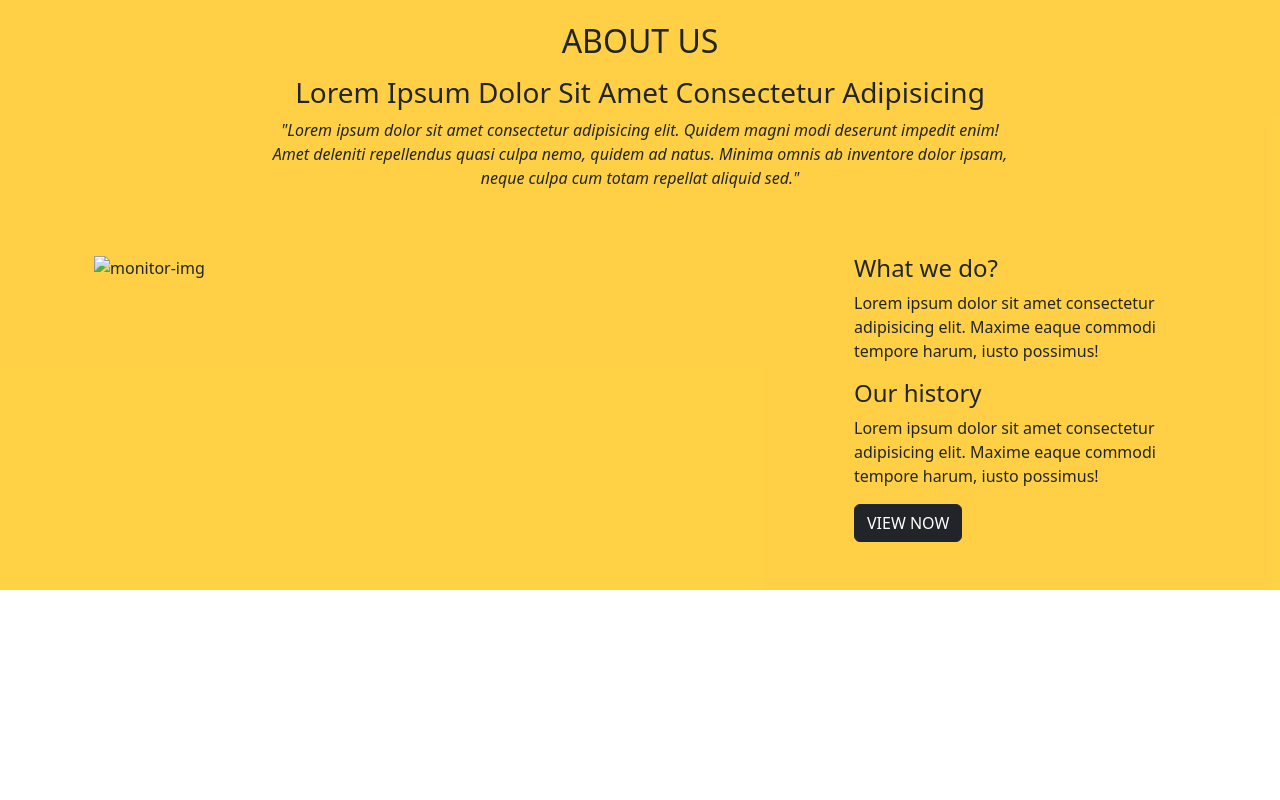
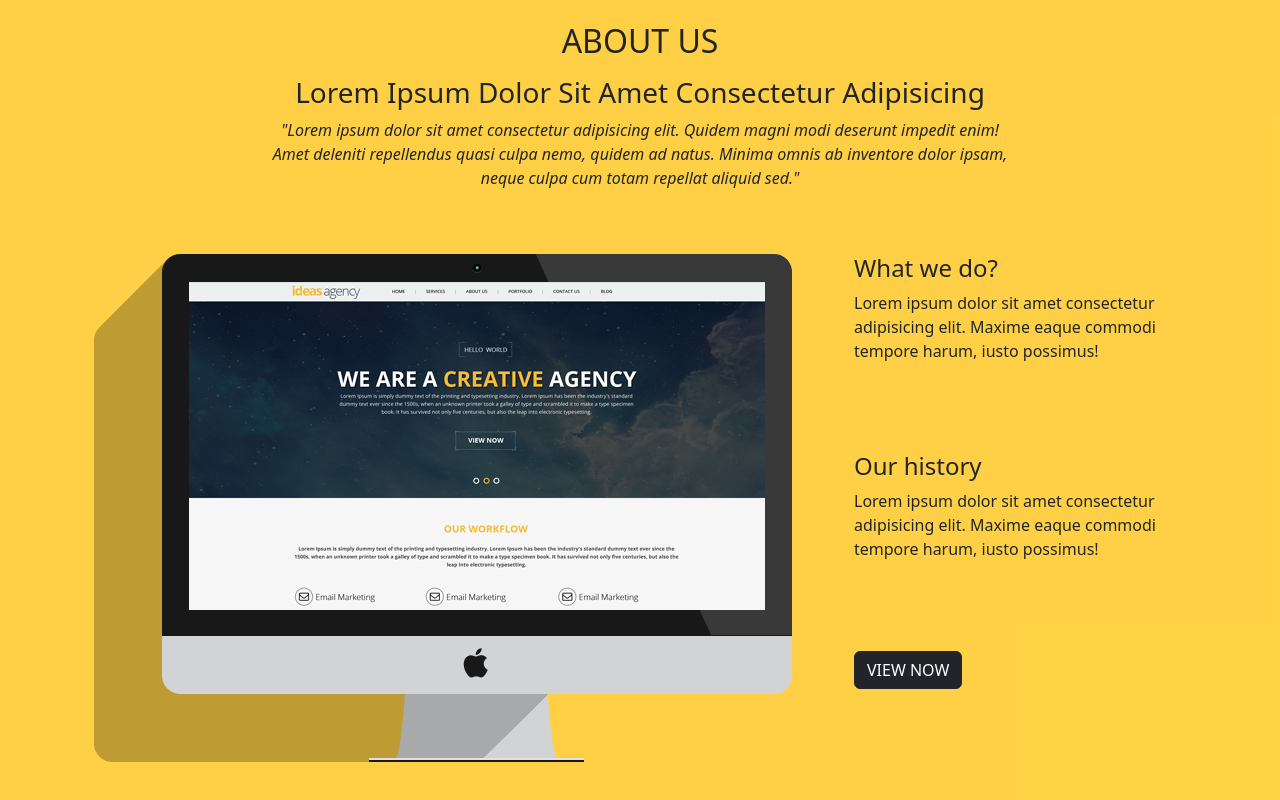
Before and after one commit to SmshuvoDEVELOPER/idea-agency, a plain HTML site: page index.html in a window 1280 px wide. Shown: the part 1156-1956 px from the top of the page. Before the commit the page ends 1746 px from the top, so only its background shows below. Drawn offline with nearby package versions, Linux system fonts and the light colour scheme; the site is published under a folder, as on GitHub Pages, so addresses that start at the root find nothing.

Commit message:
added img

```diff
--- a/index.html
+++ b/index.html
@@ -140,7 +140,7 @@
 
        <div class="row text-center text-md-start justify-content-center">
         <div class="col-md-8 mb-5 mb-md-0">
-            <img src="/monitor.png" alt="monitor-img" class="img-fluid">
+            <img src="monitor.png" alt="monitor-img" class="img-fluid">
         </div>
         <div class="col-md-4 row">
             <div class="question">
```
